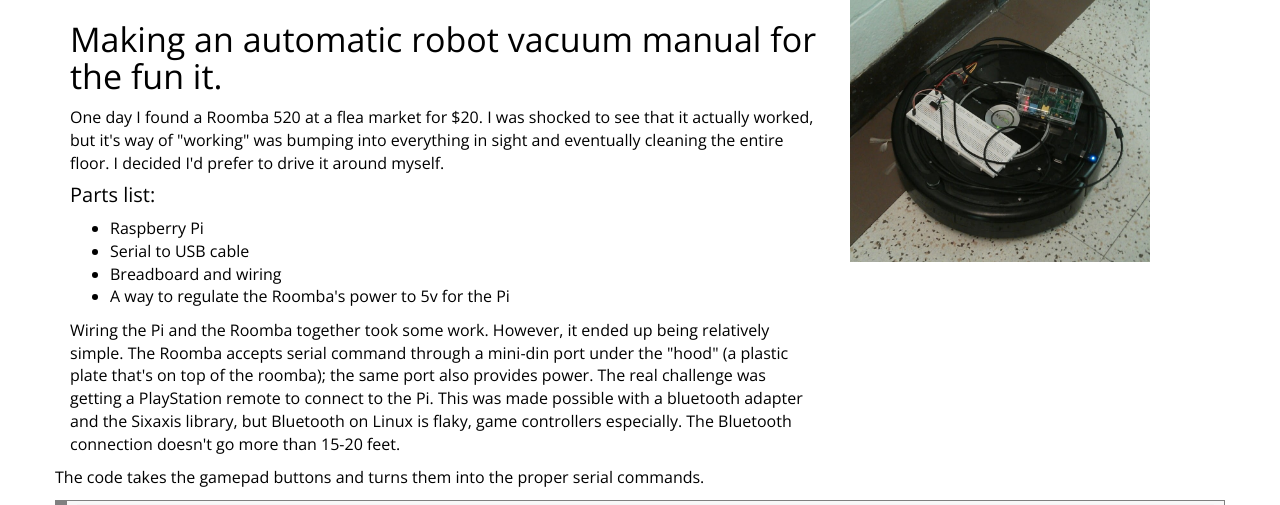
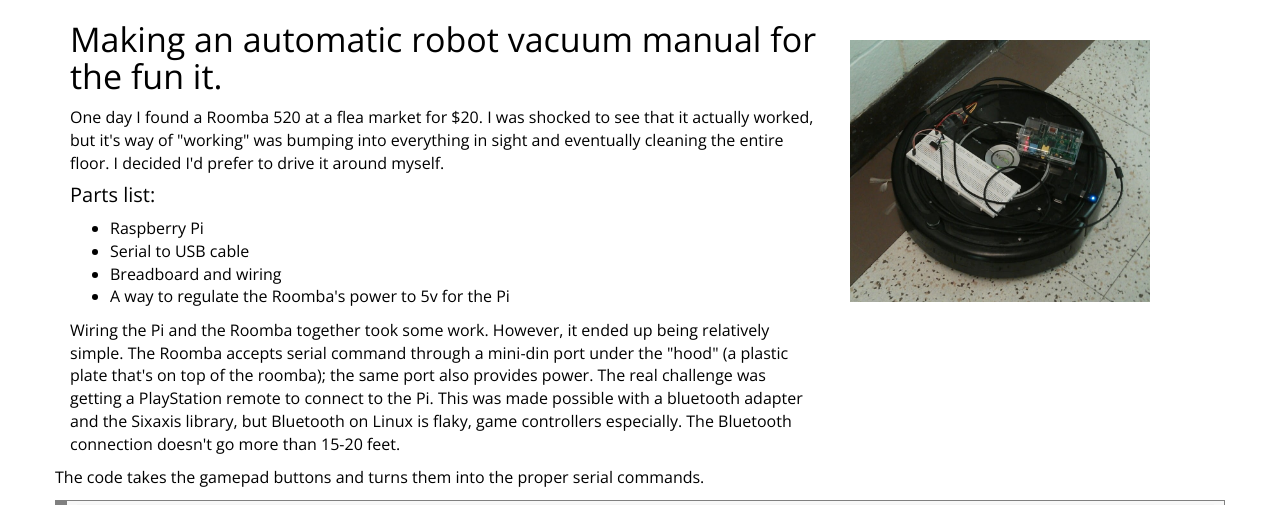
Before and after one commit to ianhyzy/blog.ian.gay, a PHP site: page /projects/roomba/roomba.php in a window 1280 px wide. Shown: the part 52-557 px from the top of the page. Run offline with PHP 8.4, Linux system fonts and the light colour scheme; some libraries are stand-ins or nearby versions.

Commit message:
fix roomba image

```diff
--- a/projects/roomba/roomba.php
+++ b/projects/roomba/roomba.php
@@ -23,7 +23,7 @@
           <p>Wiring the Pi and the Roomba together took some work. However, it ended up being relatively simple. The Roomba accepts serial command through a mini-din port under the "hood" (a plastic plate that's on top of the roomba); the same port also provides power. The real challenge was getting a PlayStation remote to connect to the Pi. This was made possible with a bluetooth adapter and the Sixaxis library, but Bluetooth on Linux is flaky, game controllers especially. The Bluetooth connection doesn't go more than 15-20 feet.</p>
         </div>
         <div class="col-sm-4">
-        <img src="/img/projects/roomba/roomba.jpg" class="side-img" />
+        <img src="/img/projects/roomba/roomba.jpg" class="side-img pad-top" />
         </div>
       </div>
       <div class="row">
```
